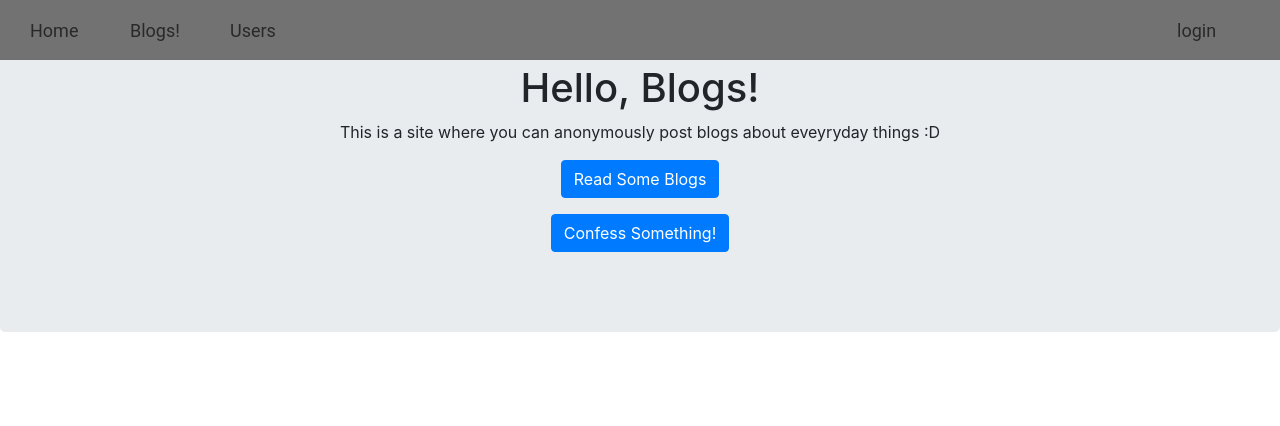
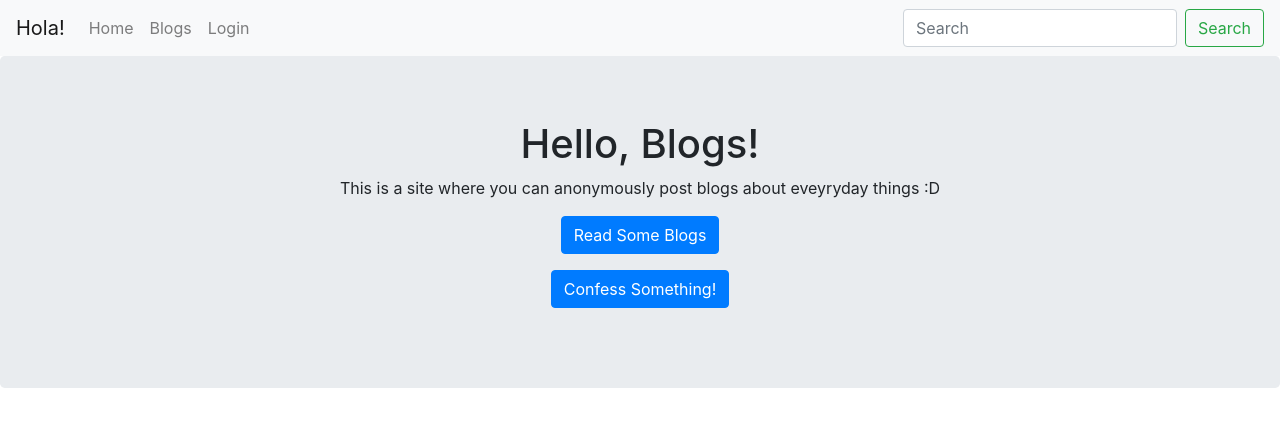
Before and after one commit to Hasib-cirkut/react_node_mysql_api_v0.1, a React (Create React App) app in the folder frontend/: page / in a window 1280 px wide. Shown: the top 426 px of the page. Built offline with nearby package versions, Linux system fonts and the light colour scheme.

Commit message:
Added css grid in blogs page and also solved navbar login/logout toggle problem

```diff
--- a/frontend/src/components/AddBlog.js
+++ b/frontend/src/components/AddBlog.js
@@ -2,7 +2,7 @@ import React, {useState} from 'react'
 import { useForm } from 'react-hook-form'
 import {Form, Button} from 'react-bootstrap'
 import {Redirect} from 'react-router-dom'
-import {isLoggedIn} from './Auth'
+import Navbar from './NavBar'
 
 export default function AddBlog() {
     const { register, handleSubmit, watch, errors } = useForm()
@@ -27,10 +27,12 @@ export default function AddBlog() {
             setRedirect(true)
     }
 
-    console.log(isLoggedIn);
+    //console.log('Local Storage Length: ', window.localStorage.length);
 
 
-    if(isLoggedIn === false){
+    if(window.localStorage.length < 1){
+        console.log('here');
+
         return(<Redirect to={"/login"} />)
     }
 
@@ -39,6 +41,8 @@ export default function AddBlog() {
     }else{
         return (
 
+            <React.Fragment>
+                <Navbar></Navbar>
                 <div style={{padding: "50px"}}>
                     <Form onSubmit={handleSubmit(onSubmit)}>
 
@@ -56,6 +60,7 @@ export default function AddBlog() {
                     <Button type="submit">ADD</Button>
                 </Form>
                 </div>
+            </React.Fragment>
         )
     }
 }
--- a/frontend/src/components/Blogs.js
+++ b/frontend/src/components/Blogs.js
@@ -1,44 +1,72 @@
 import React, {useState, useEffect} from 'react';
-import Card from 'react-bootstrap/Card'
-
-import AddBlog from './AddBlog'
+import {DropdownButton, Dropdown, Card} from 'react-bootstrap'
+import Navbar from './NavBar'
+import './css/blogs.css'
 
 const Blogs = () => {
 
 
     const [blogs, setblogs] = useState([])
+    const [search, setSearch] = useState("All")
 
     useEffect(() => {
         fetchBlogs()
     }, [])
 
     const fetchBlogs = async () =>{
+
+
         let data = await fetch('http://localhost:5000/api/blogs')
         data = await data.json()
 
         setblogs(data)
 
-        console.log(data);
+    }
+
+
+    const handleDropDown = async (event) =>{
+        event.preventDefault();
+
+        //reset blogs state
+        setblogs([])
+
+        setSearch(event.target.value)
+
+        let data= await fetch(`http://localhost:5000/api/blogs/${event.target.value}`)
+
+        data = await data.json()
+
+        setblogs(data)
 
     }
 
     return (
         <div>
+            <Navbar></Navbar>
+
+            <DropdownButton id="dropdown-basic-button" title={search} style={{marginTop: "20px"}}>
+                <Dropdown.Item as="button" onClick={handleDropDown} value="Programming">Programming</Dropdown.Item>
+                <Dropdown.Item as="button" onClick={handleDropDown} value="Music">Music</Dropdown.Item>
+                <Dropdown.Item as="button" onClick={handleDropDown} value="Travelling">Travelling</Dropdown.Item>
+                <Dropdown.Item as="button" onClick={handleDropDown} value="Other">Other</Dropdown.Item>
+            </DropdownButton>
+
+            <div className="blog-container">
             {
                 blogs.map(item => (
-                    <div key={item.uKey}>
+                    <div id="blog-item" key={item.uKey}>
                         <Card className="text-center">
                             <Card.Body>
                                 <Card.Title>{item.title}</Card.Title>
-                                <Card.Subtitle className="mb-2 text-muted">{item.username}</Card.Subtitle>
-                                <Card.Text>
-                                    {item.body}
-                                </Card.Text>
+                                <Card.Subtitle className="mb-2 text-muted">by {item.username}</Card.Subtitle><br />
+
+                                <Card.Subtitle ><span style={{color: "#45c8fb"}}>{item.genre}</span></Card.Subtitle>
                             </Card.Body>
                         </Card>
                     </div>
                 ))
             }
+            </div>
         </div>
     );
 }
--- a/frontend/src/components/Home.js
+++ b/frontend/src/components/Home.js
@@ -2,14 +2,12 @@ import React from 'react';
 import Jumbotron from 'react-bootstrap/Jumbotron'
 import Button from 'react-bootstrap/Button'
 import {Link} from 'react-router-dom'
-import Nav from './NavBar'
-import AddBlog from './AddBlog';
-import TempNav from './tempNav'
+import Navbar from './NavBar'
 
 const Home = () => {
     return (
         <div>
-            <TempNav></TempNav>
+            <Navbar />
             <Jumbotron>
                 <h1>Hello, Blogs!</h1>
                 <p>
--- a/frontend/src/components/LoginPage.js
+++ b/frontend/src/components/LoginPage.js
@@ -1,8 +1,11 @@
 import React, {useState} from 'react';
-import {Form, Button} from 'react-bootstrap'
 import { useForm } from 'react-hook-form'
 import {Redirect, Link} from 'react-router-dom'
 import {isLoggedIn} from './Auth'
+
+import Navbar from './NavBar'
+
+import './css/login.css'
 
 const LoginPage = () => {
 
@@ -54,7 +57,12 @@ const LoginPage = () => {
     }else{
         return (
 
+            <div>
+                <Navbar />
+
+
             <div className="flex-container">
+
 
             <div id="loginBody">
                 <form id="loginForm" onSubmit={handleSubmit(onSubmit)}>
@@ -98,6 +106,7 @@ const LoginPage = () => {
             </div>
 
             </div>
+            </div>
 
 
         )
--- a/frontend/src/components/Logout.js
+++ b/frontend/src/components/Logout.js
@@ -7,7 +7,7 @@ const Logout = () => {
     localStorage.removeItem('user')
 
     return(
-        <Redirect to="/" />
+        <Redirect to="/"/>
     )
 
 }
--- a/frontend/src/components/NavBar.js
+++ b/frontend/src/components/NavBar.js
@@ -1,9 +1,27 @@
-import React from 'react';
+import React, {useState, useEffect} from 'react';
 import {Nav, Form, FormControl, Navbar, Button} from 'react-bootstrap'
-import Link from 'react-router-dom/Link'
-import {isLoggedIn} from './Auth'
 
 const NavBar = () => {
+
+
+    const [loggedin, setloggedin] = useState(null)
+
+    useEffect(() => {
+
+        loggedIn()
+
+    }, [])
+
+    const loggedIn = () =>{
+        if(window.localStorage.length === 1){
+            setloggedin(true)
+
+        }else{
+            setloggedin(false)
+        }
+    }
+
+
     return (
         <div>
             <Navbar bg="light" expand="lg">
@@ -13,11 +31,11 @@ const NavBar = () => {
                     <Nav className="mr-auto">
                         <Nav.Link href="/">Home</Nav.Link>
                         <Nav.Link href="/blogs">Blogs</Nav.Link>
-                        {window.localStorage.length === 1 &&
+                        {loggedin === true &&
                         <Nav.Link href="/logout">Logout</Nav.Link>
                         }
 
-                        {window.localStorage.length === 0 &&
+                        {loggedin === false &&
                         <Nav.Link href="/login">Login</Nav.Link>
                         }
                     </Nav>
--- a/frontend/src/components/Register.js
+++ b/frontend/src/components/Register.js
@@ -1,10 +1,13 @@
 import React from 'react';
 import './css/register.css'
 import {Link} from 'react-router-dom'
+import Navbar from './NavBar'
 
 const Register = () => {
     return (
 
+            <React.Fragment>
+                <Navbar/>
                 <div className="flex-container">
                     <form className="main">
                         <span className="formSpan">username</span><br />
@@ -30,6 +33,7 @@ const Register = () => {
                         <p id="loginText">Already have and account? <Link to={"/login"} style={{textDecoration: "none"}}>Login</Link></p>
                     </form>
                 </div>
+            </React.Fragment>
 
     );
 }
--- /dev/null
+++ b/frontend/src/components/css/blogs.css
@@ -0,0 +1,7 @@
+.blog-container{
+    display: grid;
+    grid-template-columns: repeat(auto-fit, minmax(300px, 1fr));
+    grid-auto-rows: 2fr;
+    grid-gap: 10px;
+    margin-top: 100px;
+}
--- a/frontend/src/components/css/navbar.css
+++ /dev/null
@@ -1,49 +0,0 @@
-#navbody{
-    position: absolute;
-    height: 60px;
-    left: 0%;
-    right: 0%;
-    top: 0%;
-    bottom: 0%;
-    background: #727272
-}
-
-.navLink{
-    font-family: Roboto;
-    font-style: normal;
-    font-weight: normal;
-    font-size: 18px;
-    line-height: 21px;
-    color: #292929;
-    text-decoration: tomato;
-}
-
-#homeLink{
-    position: absolute;
-    top:20px;
-    left:30px;
-}
-
-#blogLink{
-    position: absolute;
-    top:20px;
-    left:130px;
-}
-
-#usersLink{
-    position: absolute;
-    top:20px;
-    left:230px;
-}
-
-#loginLink{
-    position: absolute;
-    top:20px;
-    left:1177px;
-}
-
-#logoutLink{
-    position: absolute;
-    top:20px;
-    left:1177px;
-}
--- a/frontend/src/components/tempNav.js
+++ b/frontend/src/components/tempNav.js
@@ -1,5 +1,4 @@
 import React, {useState, useEffect} from 'react';
-import './css/navbar.css'
 import {Link} from 'react-router-dom'
 
 
@@ -21,15 +20,13 @@ const TempNav = () => {
 
     const loggedIn = () =>{
         if(window.localStorage.length === 1){
-            console.log('true');
             setloggedin(true)
         }else{
             setloggedin(false)
-            console.log('false');
         }
     }
     return (
-        <div>
+        <div className="flex-container">
             <div id="navbody">
                 <Link id="homeLink" className="navLink" to={"/"}>Home</Link>
 
```
Also changed, not shown: frontend/src/App.js (+3 -5 lines), 1 other file (tests, documents, lock files or other folders). Lines whose indentation alone changed are shown as unchanged.
